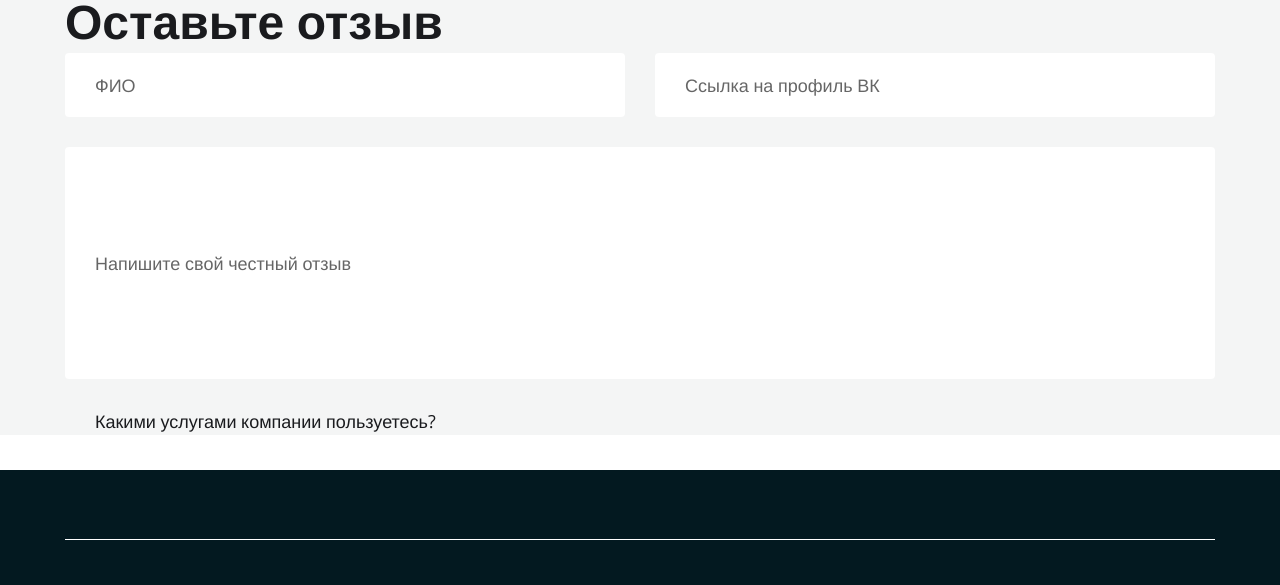
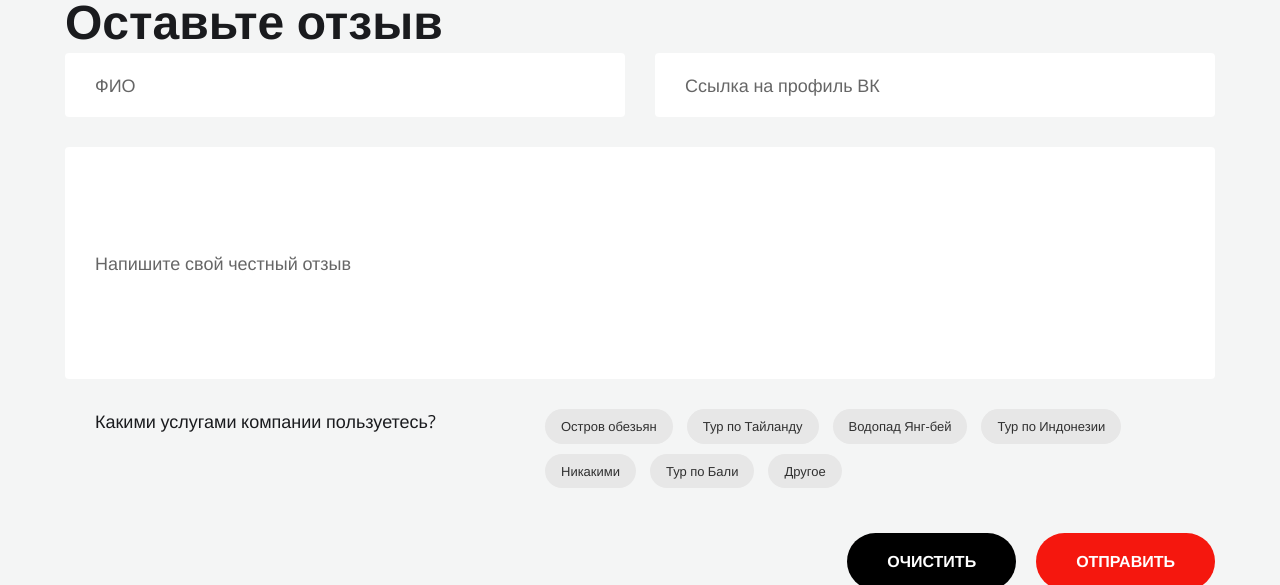
Before and after one commit to NanoBabaika/air-asia, a plain HTML site: page Air Asia/reviews.html in a window 1280 px wide. Shown: the part 1763-2348 px from the top of the page. Drawn offline with nearby package versions, Linux system fonts and the light colour scheme.

Commit message:
Add files via upload

```diff
--- a/Air Asia/css/blocks/reviews.css
+++ b/Air Asia/css/blocks/reviews.css
@@ -68,12 +68,12 @@
     color: #303030;
     padding: 8px 16px;
     border-radius: 50px;
-    background: #B9EAE4;
+    background: #E7E7E7;;
 }
 
 
-.tag--bg--ray {
-    background: #E7E7E7;;
+.tag--bg--green {
+    background: #B9EAE4;
 }
 
 
--- a/Air Asia/reviews.html
+++ b/Air Asia/reviews.html
@@ -94,9 +94,7 @@
                 </div>
                 <ul class="review__tags">
                   <li class="review__tag-item tag">Водопад Янг-бей</li>
-                  <li class="review__tag-item tag tag--bg--ray">
-                    Тур на Остров обезьян
-                  </li>
+                  <li class="review__tag-item tag tag--bg--green">Тур на Остров обезьян</li>
                 </ul>
               </div>
 
@@ -276,6 +274,62 @@
                   <div class="form__controls-tltle">
                     Какими услугами компании пользуетесь?
                   </div>
+                  <ul class="controls">
+                    <!-- тег1 -->
+                    <li class="contorols__item">
+                      <label class="controls__elem">
+                        <input type="checkbox" class="controls__checkbox">
+                        <div class="tag review__tag-item tag">Остров обезьян</div>
+                      </label>
+                     </li>
+                     <!-- тег2 -->
+                     <li class="contorols__item">
+                      <label class="controls__elem">
+                        <input type="checkbox" class="controls__checkbox">
+                        <div class="tag">Тур по Тайланду</div>
+                      </label>
+                     </li>
+                     <!-- тег3 -->
+                     <li class="contorols__item">
+                      <label class="controls__elem">
+                        <input type="checkbox" class="controls__checkbox">
+                        <div class="tag">Водопад Янг-бей</div>
+                      </label>
+                     </li>
+                     <!-- тег4 -->
+                     <li class="contorols__item">
+                      <label class="controls__elem">
+                        <input type="checkbox" class="controls__checkbox">
+                        <div class="tag">Тур по Индонезии</div>
+                      </label>
+                     </li>
+                     <!-- тег5 -->
+                     <li class="contorols__item">
+                      <label class="controls__elem">
+                        <input type="checkbox" class="controls__checkbox">
+                        <div class="tag">Никакими</div>
+                      </label>
+                     </li>
+                     <!-- тег6 -->
+                     <li class="contorols__item">
+                      <label class="controls__elem">
+                        <input type="checkbox" class="controls__checkbox">
+                        <div class="tag">Тур по Бали</div>
+                      </label>
+                     </li>
+                     <!-- тег7 -->
+                     <li class="contorols__item">
+                      <label class="controls__elem">
+                        <input type="checkbox" class="controls__checkbox">
+                        <div class="tag">Другое</div>
+                      </label>
+                     </li>
+                  </ul>
+                </div>
+
+                <div class="forms__btns">
+                  <button type="reset" class="btn form__btn btn--color-black">Очистить</button>
+                  <button type="submit" class="btn form__btn btn--color-red">Отправить</button>
                 </div>
               </form>
             </section>
@@ -303,7 +357,7 @@
                 <div class="menu">
                   <ul class="menu__list">
                     <li class="menu__item">
-                      <a href="" class="menu__link">Главная</a>
+                      <a href="./index.html" class="menu__link">Главная</a>
                     </li>
                     <li class="menu__item">
                       <a href="" class="menu__link">Услуги</a>
```
Also changed, not shown: Air Asia/css/layout/base.css (line endings or trailing spaces).
